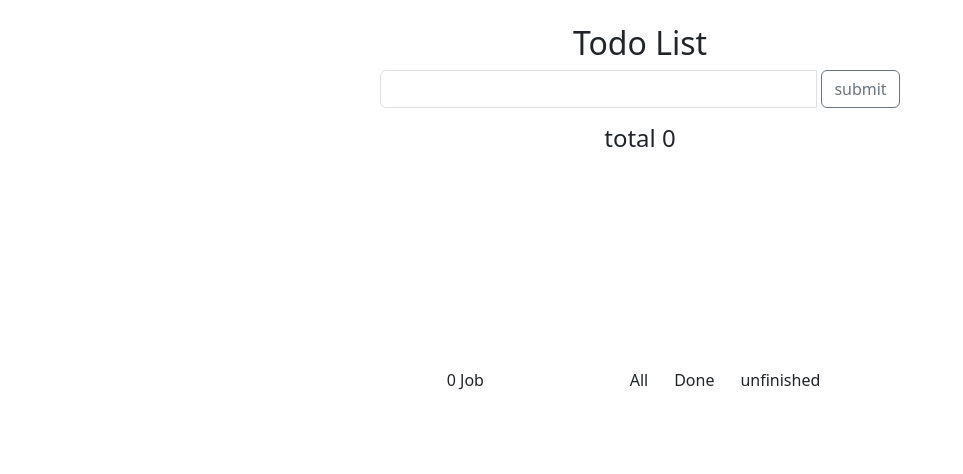
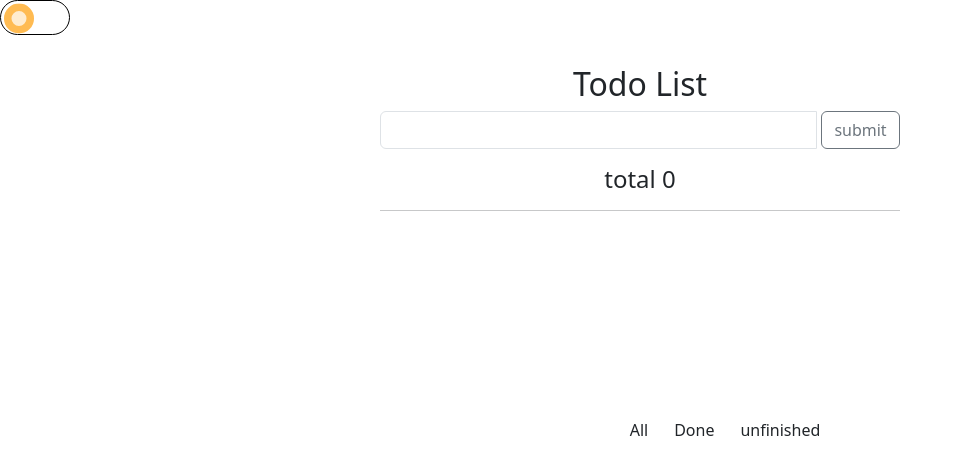
Before and after one commit to tuanstereo/Todo-list, a React (Create React App) app: page / in a window 1280 px wide. Shown: the top 474 px of the page, without its empty margins (0-963 px from the left). Built offline with nearby package versions, Linux system fonts and the light colour scheme.

Commit message:
using context handle theme

```diff
--- a/src/App.js
+++ b/src/App.js
@@ -1,15 +1,17 @@
 import React, { Component } from 'react'
 import Header from './components/TodoHeader'
 import TodosList from './components/TodosList'
-import { deleteJob, statusJob, updateJob } from './constant/constJobTodo'
+import { deleteJob, statusJob, updateJob,theme } from './constant/constJobTodo'
 import "../src/css/TodoList.css"
 import ToDoFooter from './components/ToDoFooter'
+export const contextTheme = React.createContext()
+
 export default class App extends Component {
-
   state = {
     arrJob: [],
     fillterByStatusJob: statusJob.fillterAll,
     updateStatus: false,
+    themeActive: theme.light
   }
   headerRef = React.createRef()
   todoListRef = React.createRef()
@@ -87,21 +89,31 @@ export default class App extends Component {
       fillterByStatusJob: action
     })
   }
+  handleChangeTheme = () => {
+    const {themeActive} = this.state
+    themeActive === theme.dark ? this.setState({themeActive : theme.light }) : this.setState({themeActive : theme.dark})
+  }
   render() {
-    const { updateStatus, arrJob, fillterByStatusJob } = this.state
-    console.log(fillterByStatusJob);
-    const { todoListRef, headerRef, handletotalJob, handleSubmitJob, handleUpdateJob, handleUpdateStatusJob, handleUpdateFilter } = this
+    const { updateStatus, arrJob, fillterByStatusJob, themeActive } = this.state
+    const { todoListRef, headerRef,handleChangeTheme, handletotalJob, handleSubmitJob, handleUpdateJob, handleUpdateStatusJob, handleUpdateFilter } = this
+    console.log(themeActive);
     return (
-      <>
+      <contextTheme.Provider value={themeActive}>
+       <label>
+          <input className="toggle-checkbox" type="checkbox" />
+          <div onClick={handleChangeTheme} className="toggle-slot">
+            <div className="toggle-button"></div>
+          </div>
+        </label>
         <div className='row d-flex algin-items-center justify-content-center mt-4'>
-          <div className='col-5 text-center'>
-            <h2>Todo List</h2>
+          <div className={"col-5 text-center "}>
+            <h2 >Todo List</h2>
             <Header handleSubmitJob={handleSubmitJob} updateStatus={updateStatus} ref={headerRef} handleUpdateJob={handleUpdateJob} />
             <TodosList  ref={todoListRef} fillterByStatusJob={fillterByStatusJob} handleUpdateStatusJob={handleUpdateStatusJob} />
             <ToDoFooter handleUpdateFilter={handleUpdateFilter} handletotalJob={handletotalJob} totalJob={arrJob.length} />
           </div>
         </div>
-      </>
+      </contextTheme.Provider>
 
     )
   }
--- a/src/components/ToDoFooter.jsx
+++ b/src/components/ToDoFooter.jsx
@@ -1,5 +1,6 @@
 import React, { Component, memo } from 'react'
 import { statusJob } from '../constant/constJobTodo'
+import { contextTheme } from '../App';
 
 class ToDoFooter extends Component {
   showJobArr = (action) => {
@@ -7,8 +8,10 @@ class ToDoFooter extends Component {
   render() {
     const {active, fillterAll, unfinished} = statusJob
     return (
-      <>
-        <div className='footer'>
+      <contextTheme.Consumer>
+        { props => {
+          return (
+            <div className={'footer ' + props}>
           <label htmlFor="">{this.props.totalJob} Job</label>
           <div>
             <button className='btn' onClick={() => { this.showJobArr(fillterAll) }}>All</button>
@@ -16,7 +19,9 @@ class ToDoFooter extends Component {
             <button className='btn' onClick={() => { this.showJobArr(unfinished) }}>unfinished</button>
           </div>
         </div>
-      </>
+          )
+        }}
+      </contextTheme.Consumer>
     )
   }
 }
--- a/src/components/TodoHeader.jsx
+++ b/src/components/TodoHeader.jsx
@@ -1,4 +1,5 @@
 import React, { Component, memo } from 'react'
+import { contextTheme } from '../App';
 
 class Header extends Component {
   state = {
@@ -42,12 +43,19 @@ class Header extends Component {
   render() {
     const {submitJob, handlesubmitJob, valueJob} = this
     return (
-      <div className="input-group mb-3">
-        <input type="text" className="form-control" ref={valueJob}  onKeyDown={submitJob}/>
-        <div className="input-group-append">
-          <button className="btn btn-outline-secondary" style={{marginLeft:"5px"}} onClick={handlesubmitJob} type="button">submit</button>
-        </div>
-      </div>
+        <contextTheme.Consumer>
+          { props => {
+            return (
+              <div className={"input-group mb-3 header-group "+ props}>
+              <input type="text" className="form-control input-form" ref={valueJob}  onKeyDown={submitJob}/>
+              <div className="input-group-append">
+                <button className="btn btn-outline-secondary" style={{marginLeft:"5px"}} onClick={handlesubmitJob} type="button">submit</button>
+              </div>
+            </div>
+            )
+          }}
+        </contextTheme.Consumer>
+
     )
   }
 }
--- a/src/components/TodosList.jsx
+++ b/src/components/TodosList.jsx
@@ -4,6 +4,8 @@ import { AiOutlineDelete } from "react-icons/ai"
 import { MdOutlineDone } from 'react-icons/md'
 import { TiDeleteOutline } from "react-icons/ti"
 import { RxUpdate } from "react-icons/rx"
+import { contextTheme } from '../App';
+
 class TodosList extends Component {
     listRef = React.createRef()
     state = {
@@ -55,16 +57,20 @@ class TodosList extends Component {
     render() {
         const { jobs } = this.state
         const { active } = statusJob
-        const {handleUpdateStatusJob} = this.props
+        const { handleUpdateStatusJob } = this.props
         return (
-            <>
+            <contextTheme.Consumer>
+                {(props) => {
+                    return (
+                        <div className={props}>
                             <h4>total {jobs.length}</h4>
+                            <hr style={{marginBottom :0}} />
                             <div ref={this.listRef} className='list-Job' onScroll={this.AddJobs}>
                                 {
                                     jobs.map(job =>
                                         <div key={job.id} className='d-flex justify-content-between align-items-center job-group mb-2'>
                                             <h4 className={job.done ? "active" : ""} >{job.valueJob}</h4>
-                                <div className='pb-2'>
+                                            <div className={'pb-2 ' + props}>
                                                 <button onClick={() => { handleUpdateStatusJob(job, deleteJob) }}><AiOutlineDelete /></button>
                                                 <button onClick={() => { handleUpdateStatusJob(job, active) }}>{job.done ? <TiDeleteOutline /> : <MdOutlineDone />}</button>
                                                 <button onClick={() => { handleUpdateStatusJob(job, updateJob) }}><RxUpdate /></button>
@@ -73,7 +79,10 @@ class TodosList extends Component {
                                     )
                                 }
                             </div>
-            </>
+                        </div>
+                    )
+                }}
+            </contextTheme.Consumer>
         );
     }
 }
--- a/src/constant/constJobTodo.js
+++ b/src/constant/constJobTodo.js
@@ -5,4 +5,8 @@ export const statusJob = {
     unfinished : "unfinished",
     fillterAll : "fillterAll"
 }
+export const theme = {
+    light: "light-theme",
+    dark: "dark-theme"
+}
 export const pageSize = 10
--- a/src/css/TodoList.css
+++ b/src/css/TodoList.css
@@ -33,3 +33,137 @@
     border: 1px solid #44545c !important;
     margin: 0 5px;
 }
+/* button */
+.toggle-checkbox {
+    position: absolute;
+    opacity: 0;
+    cursor: pointer;
+    height: 0;
+    width: 0;
+  }
+
+  .toggle-slot {
+    cursor: pointer;
+    font-size: 10px;
+    position: relative;
+    height: 3.5em;
+    width: 7em;
+    border: 1px solid black;
+    border-radius: 10em;
+    background-color: white;
+    transition: background-color 250ms;
+  }
+
+  .toggle-checkbox:checked ~ .toggle-slot {
+    background-color: #374151;
+  }
+
+  .toggle-button {
+    transform: translate(0.3em, 0.25em);
+    position: absolute;
+    height: 3em;
+    width: 3em;
+    border-radius: 50%;
+    background-color: #ffeccf;
+    box-shadow: inset 0px 0px 0px 0.75em #ffbb52;
+    transition: background-color 250ms, border-color 250ms, transform 500ms cubic-bezier(.26,2,.46,.71);
+  }
+
+  .toggle-checkbox:checked ~ .toggle-slot .toggle-button {
+    background-color: #485367;
+    box-shadow: inset 0px 0px 0px 0.75em white;
+    transform: translate(3.65em, 0.25em);
+  }
+
+  .sun-icon {
+    position: absolute;
+    height: 6em;
+    width: 6em;
+    color: #ffbb52;
+  }
+
+  .sun-icon-wrapper {
+    position: absolute;
+    height: 6em;
+    width: 6em;
+    opacity: 1;
+    transform: translate(2em, 2em) rotate(15deg);
+    transform-origin: 50% 50%;
+    transition: opacity 150ms, transform 500ms cubic-bezier(.26,2,.46,.71);
+  }
+
+  .toggle-checkbox:checked ~ .toggle-slot .sun-icon-wrapper {
+    opacity: 0;
+    transform: translate(3em, 2em) rotate(0deg);
+  }
+
+  .moon-icon {
+    position: absolute;
+    height: 6em;
+    width: 6em;
+    color: white;
+  }
+
+  .moon-icon-wrapper {
+    position: absolute;
+    height: 6em;
+    width: 6em;
+    opacity: 0;
+    transform: translate(11em, 2em) rotate(0deg);
+    transform-origin: 50% 50%;
+    transition: opacity 150ms, transform 500ms cubic-bezier(.26,2.5,.46,.71);
+  }
+
+  .toggle-checkbox:checked ~ .toggle-slot .moon-icon-wrapper {
+    opacity: 1;
+    transform: translate(2em, 2em) rotate(-15deg);
+  }
+  .dark-theme {
+    background-color: #374151 !important;
+    color: #fff;
+  }
+  .dark-theme .input-form{
+    background-color: #374151 !important;
+    color: #fff;
+  }
+  .dark-theme .input-form:focus{
+    background-color: #374151 !important;
+    color: #fff;
+  }
+  .dark-theme .input-group-append .btn{
+    color: #fff !important;
+  }
+  .header-group{
+    border-radius: 5px;
+  }
+  .dark-theme > button{
+    background-color: #374151 !important;
+    color: #fff;
+  }
+
+
+  .list-Job::-webkit-scrollbar-track
+  {
+    -webkit-box-shadow: inset 0 0 6px rgba(0,0,0,0.3);
+    background-color: #fff;
+  }
+
+ .dark-theme .list-Job::-webkit-scrollbar
+  {
+    width: 12px;
+    background-color: #374151;
+  }
+  .list-Job::-webkit-scrollbar
+  {
+    width: 12px;
+    background-color: #fff;
+  }
+
+  .list-Job::-webkit-scrollbar-thumb
+  {
+    -webkit-box-shadow: inset 0 0 6px rgba(0,0,0,.3);
+    background-color: #374151;
+  }
+  .footer,.dark-theme .btn {
+    color: #fff !important ;
+  }
```
Also changed, not shown: src/App.css (deleted, +0 -38 lines), src/HOC/todolist.js (added, +11 -0 lines). Lines whose indentation alone changed are shown as unchanged.
